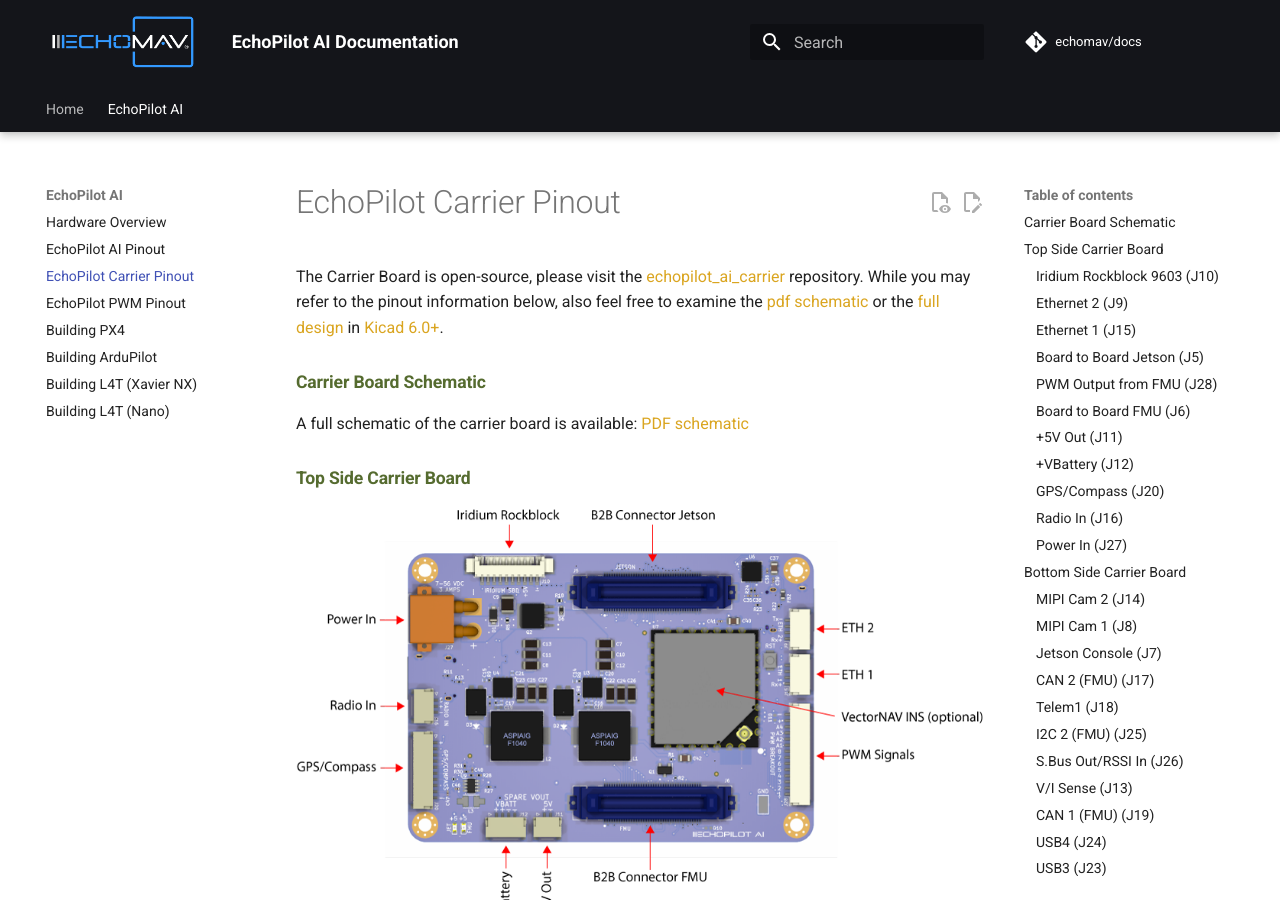
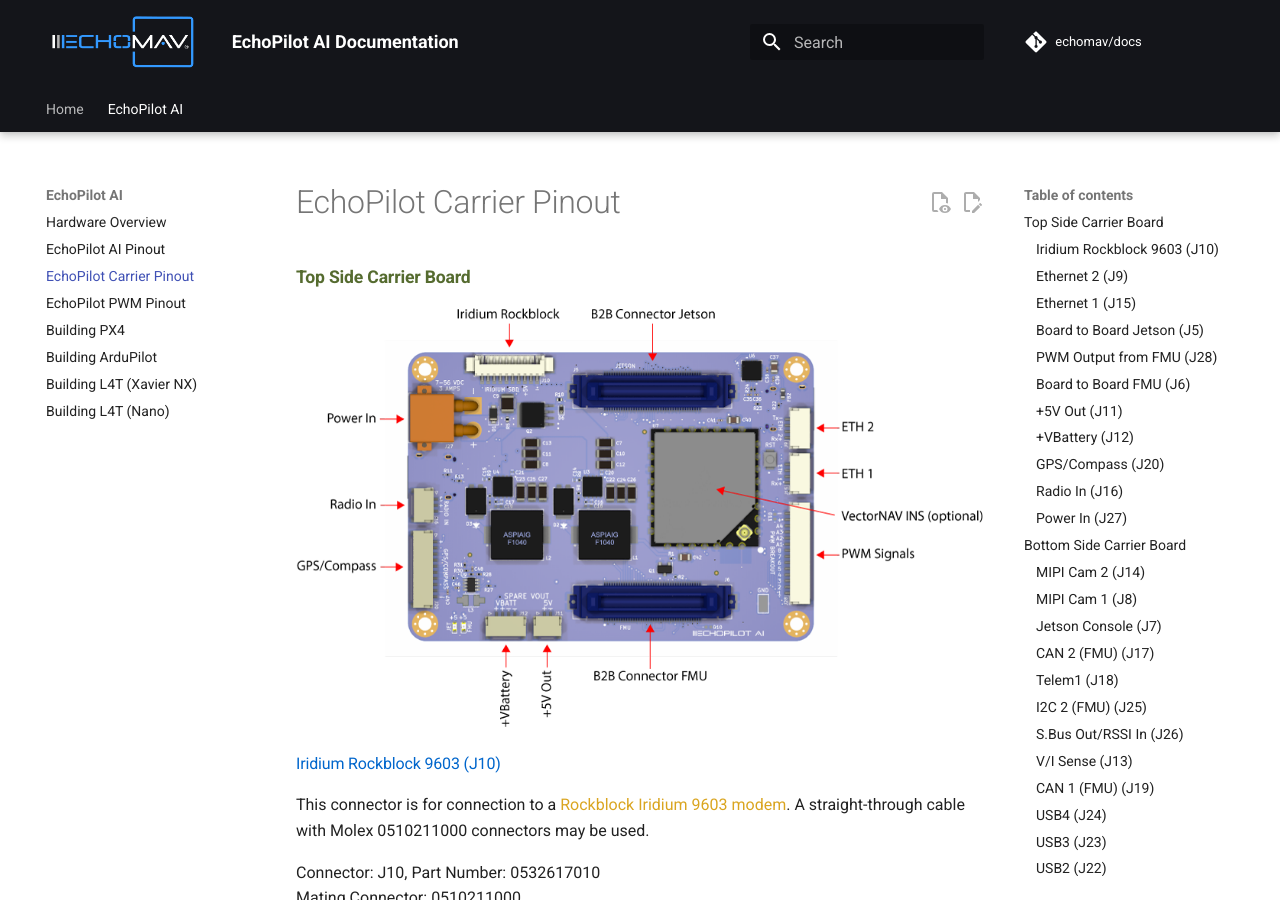
Before and after one commit to EchoMAV/docs, an MkDocs documentation site: the page built from docs/echopilot_carrier_pinout.md, in a window 1280 px wide and 900 px high. Built offline with MkDocs 1.6.1 and Material for MkDocs 9.7.7, drawn with Linux system fonts in a browser that asks for light colours; comment, search, counter and statistics services are not loaded; the version menu is left out.

Commit message:
Clean up pinout documentation
Removed redundant references to the Carrier Board schematic and repository links.

```diff
--- a/docs/echopilot_carrier_pinout.md
+++ b/docs/echopilot_carrier_pinout.md
@@ -1,9 +1,3 @@
-The Carrier Board is open-source, please visit the [echopilot_ai_carrier](https://github.com/EchoMAV/echopilot_ai_carrier) repository. While you may refer to the pinout information below, also feel free to examine the [pdf schematic](https://github.com/EchoMAV/echopilot_ai_carrier/blob/master/echopilot_ai_carrier_schematic.pdf) or the [full design](https://github.com/EchoMAV/echopilot_ai_carrier) in [Kicad 6.0+](https://www.kicad.org/).
-
-### Carrier Board Schematic
-
-A full schematic of the carrier board is available: [PDF schematic](https://github.com/EchoMAV/echopilot_ai_carrier/blob/master/echopilot_ai_carrier_schematic.pdf)
-
 ### Top Side Carrier Board
 
 ![Top Side Components](assets/top-side-labels-carrier-board.png)
```
